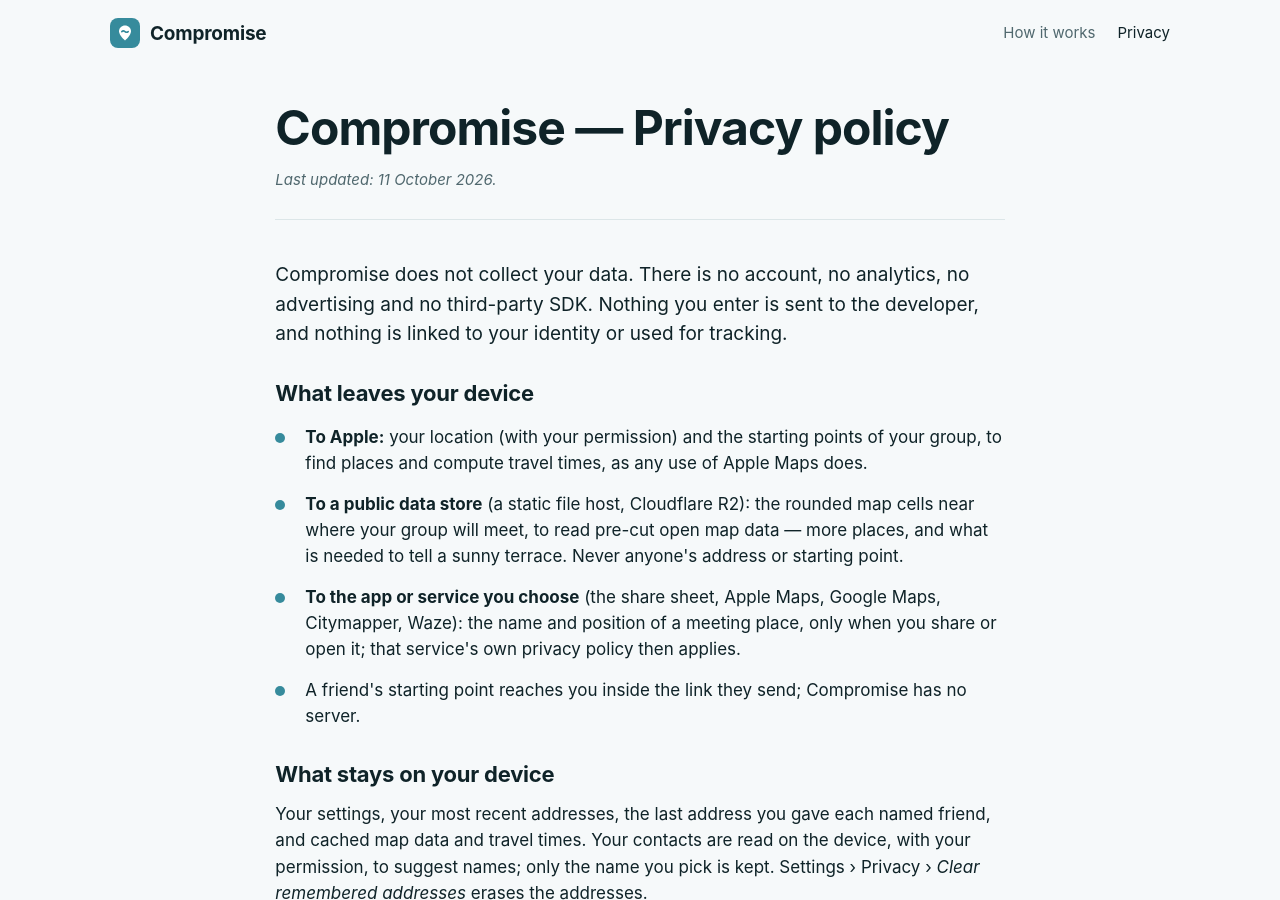
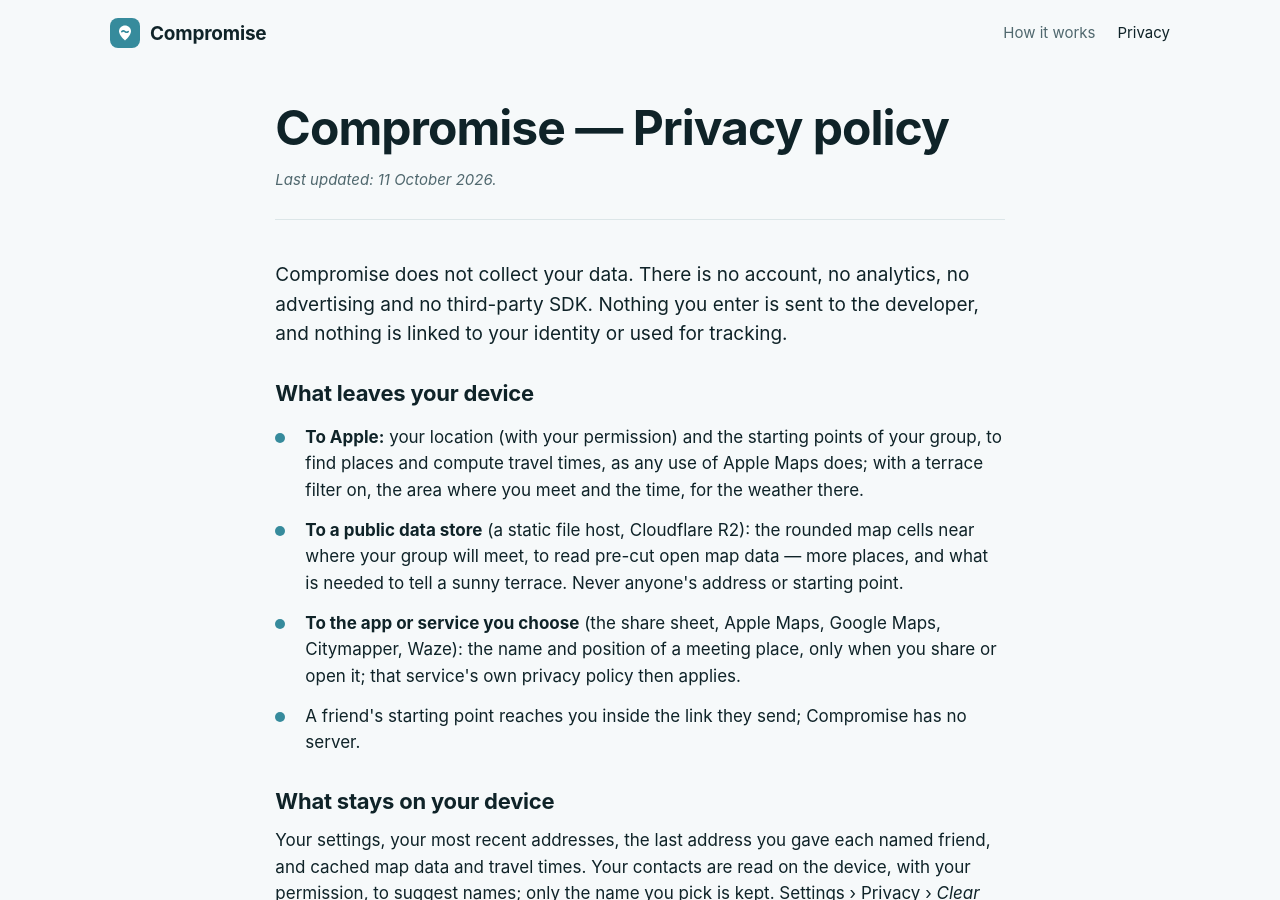
Before and after one commit to Techneb/compromise-site, a Jekyll site: the page privacy.html, which Jekyll copies as it is, in a window 1280 px wide and 900 px high. Built offline with Jekyll 4.4.1, drawn with Linux system fonts in a browser that asks for light colours.

Commit message:
Privacy: the weather check, under To Apple
Co-Authored-By: Claude Opus 5.5 <noreply@anthropic.com>
Claude-Session: https://claude.ai/code/session_0161XS8us1u4G2Hn8yrFh1wV

```diff
--- a/privacy.html
+++ b/privacy.html
@@ -90,7 +90,8 @@ footer a { color: var(--muted); }
       <ul>
         <li><span><strong>To Apple:</strong> your location (with your permission) and the starting
         points of your group, to find places and compute travel times, as any
-        use of Apple Maps does.</span></li>
+        use of Apple Maps does; with a terrace filter on, the area where you
+        meet and the time, for the weather there.</span></li>
         <li><span><strong>To a public data store</strong> (a static file host, Cloudflare R2): the
         rounded map cells near where your group will meet, to read pre-cut
         open map data — more places, and what is needed to tell a sunny
```
